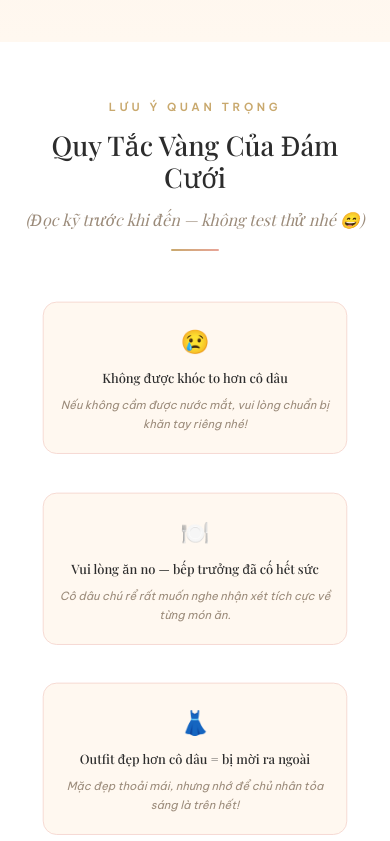
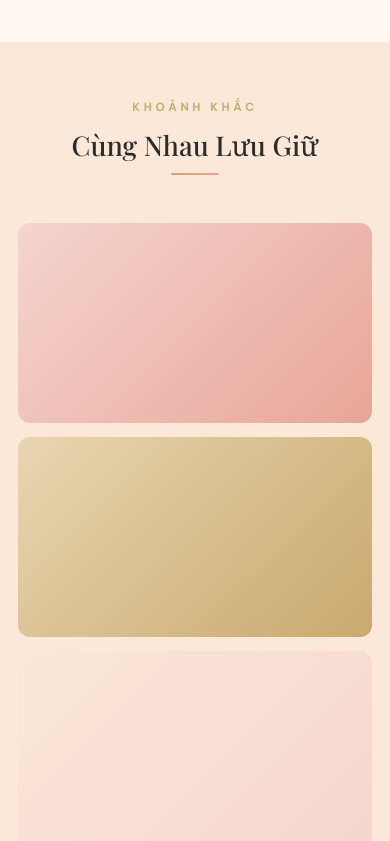
Before and after one commit to henryy-bui/ha-hien-wedding, a React (Vite) app: page / in a window 390 px wide. Shown: the part 4780-5621 px from the top of the page. Built offline with nearby package versions, Linux system fonts and the light colour scheme; a web font is replaced by a local one.

Commit message:
fix: remove humor section

```diff
--- a/src/App.tsx
+++ b/src/App.tsx
@@ -8,7 +8,6 @@ import Hero from './components/Hero'
 import Introduction from './components/Introduction'
 import OurStory from './components/OurStory'
 import WeddingDetails from './components/WeddingDetails'
-import HumorSection from './components/HumorSection'
 import Gallery from './components/Gallery'
 import RSVP from './components/RSVP'
 import Footer from './components/Footer'
@@ -30,7 +29,6 @@ function App() {
           <Introduction />
           <OurStory />
           <WeddingDetails />
-          <HumorSection />
           <Gallery />
           <RSVP />
           <Footer />
--- a/src/components/HumorSection.css
+++ /dev/null
@@ -1,62 +0,0 @@
-.humor-bg {
-  background: var(--white);
-}
-
-.humor-sub {
-  font-family: var(--font-heading);
-  font-style: italic;
-  color: var(--text-muted);
-  font-size: 1rem;
-  margin-top: 8px;
-}
-
-.humor-grid {
-  display: grid;
-  grid-template-columns: repeat(3, 1fr);
-  gap: 18px;
-}
-
-.humor-card {
-  background: var(--cream);
-  border: 1px solid var(--rose-light);
-  border-radius: var(--radius);
-  padding: 28px 22px;
-  text-align: center;
-  display: flex;
-  flex-direction: column;
-  align-items: center;
-  gap: 10px;
-  transition: transform var(--transition), box-shadow var(--transition);
-}
-
-@media (hover: hover) {
-  .humor-card:hover {
-    transform: translateY(-6px) rotate(-0.5deg);
-    box-shadow: 0 16px 40px rgba(232, 165, 152, 0.22);
-  }
-}
-
-.humor-emoji { font-size: 2rem; }
-
-.humor-rule {
-  font-size: 0.98rem;
-  color: var(--charcoal);
-  line-height: 1.4;
-  font-weight: 500;
-}
-
-.humor-note {
-  font-size: 0.83rem;
-  color: var(--text-muted);
-  line-height: 1.65;
-  font-style: italic;
-}
-
-@media (max-width: 900px) { .humor-grid { grid-template-columns: repeat(2, 1fr); gap: 14px; } }
-@media (max-width: 460px) {
-  .humor-grid { grid-template-columns: 1fr; }
-  .humor-card { padding: 22px 18px; }
-  .humor-emoji { font-size: 1.7rem; }
-  .humor-rule  { font-size: 0.94rem; }
-  .humor-note  { font-size: 0.82rem; }
-}
--- a/src/components/HumorSection.tsx
+++ /dev/null
@@ -1,64 +0,0 @@
-import { useScrollReveal } from '../hooks/useScrollReveal'
-import './HumorSection.css'
-
-const RULES = [
-  {
-    emoji: '😢',
-    rule: 'Không được khóc to hơn cô dâu',
-    note: 'Nếu không cầm được nước mắt, vui lòng chuẩn bị khăn tay riêng nhé!',
-  },
-  {
-    emoji: '🍽️',
-    rule: 'Vui lòng ăn no — bếp trưởng đã cố hết sức',
-    note: 'Cô dâu chú rể rất muốn nghe nhận xét tích cực về từng món ăn.',
-  },
-  {
-    emoji: '👗',
-    rule: 'Outfit đẹp hơn cô dâu = bị mời ra ngoài',
-    note: 'Mặc đẹp thoải mái, nhưng nhớ để chủ nhân tỏa sáng là trên hết!',
-  },
-  {
-    emoji: '📷',
-    rule: 'Chụp ảnh thả ga — nhưng đừng quên tận hưởng',
-    note: 'Sống trong khoảnh khắc còn đẹp hơn là chỉ đăng story lên MXH.',
-  },
-  {
-    emoji: '🎉',
-    rule: 'Cổ vũ nhiệt tình khi chú rể rước dâu',
-    note: 'Anh ấy cần mọi nguồn động viên có thể có được. Tin tôi đi.',
-  },
-  {
-    emoji: '🥂',
-    rule: 'Nâng ly khi được mời — hoặc khi quá vui',
-    note: 'Mọi khoảnh khắc đẹp đều xứng đáng được ăn mừng đúng cách.',
-  },
-]
-
-export default function HumorSection() {
-  const sectionRef = useScrollReveal<HTMLElement>()
-
-  return (
-    <section className="humor-bg" ref={sectionRef} id="notes" data-wipe="right">
-      <div className="section" style={{ textAlign: 'center' }}>
-        <div className="reveal">
-          <span className="section-label">Lưu Ý Quan Trọng</span>
-          <h2 className="section-title">Quy Tắc Vàng Của Đám Cưới</h2>
-          <p className="humor-sub reveal reveal-delay-1">
-            (Đọc kỹ trước khi đến — không test thử nhé 😄)
-          </p>
-          <div className="section-divider" style={{ marginTop: '16px' }} />
-        </div>
-
-        <div className="humor-grid">
-          {RULES.map((r, i) => (
-            <div key={r.rule} className={`humor-card reveal reveal-delay-${(i % 3) + 1} reveal-zoom`}>
-              <span className="humor-emoji">{r.emoji}</span>
-              <h3 className="humor-rule">{r.rule}</h3>
-              <p className="humor-note">{r.note}</p>
-            </div>
-          ))}
-        </div>
-      </div>
-    </section>
-  )
-}
--- a/src/components/NavDots.tsx
+++ b/src/components/NavDots.tsx
@@ -6,7 +6,6 @@ const SECTIONS = [
   { id: 'introduction', label: 'Đôi lứa'     },
   { id: 'our-story',    label: 'Câu chuyện'  },
   { id: 'details',      label: 'Chi tiết'    },
-  { id: 'notes',        label: 'Lưu ý'       },
   { id: 'gallery',      label: 'Khoảnh khắc' },
   { id: 'rsvp',         label: 'Xác nhận'    },
 ]
```
